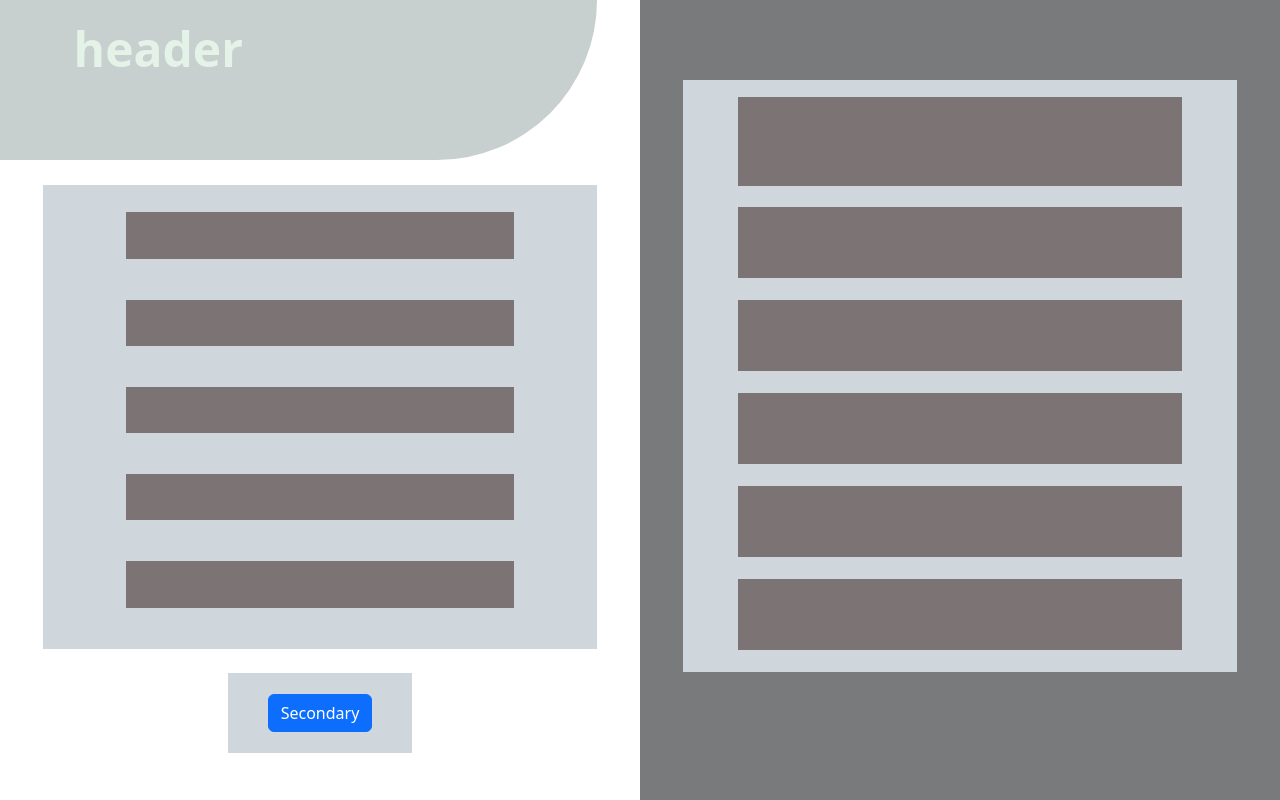
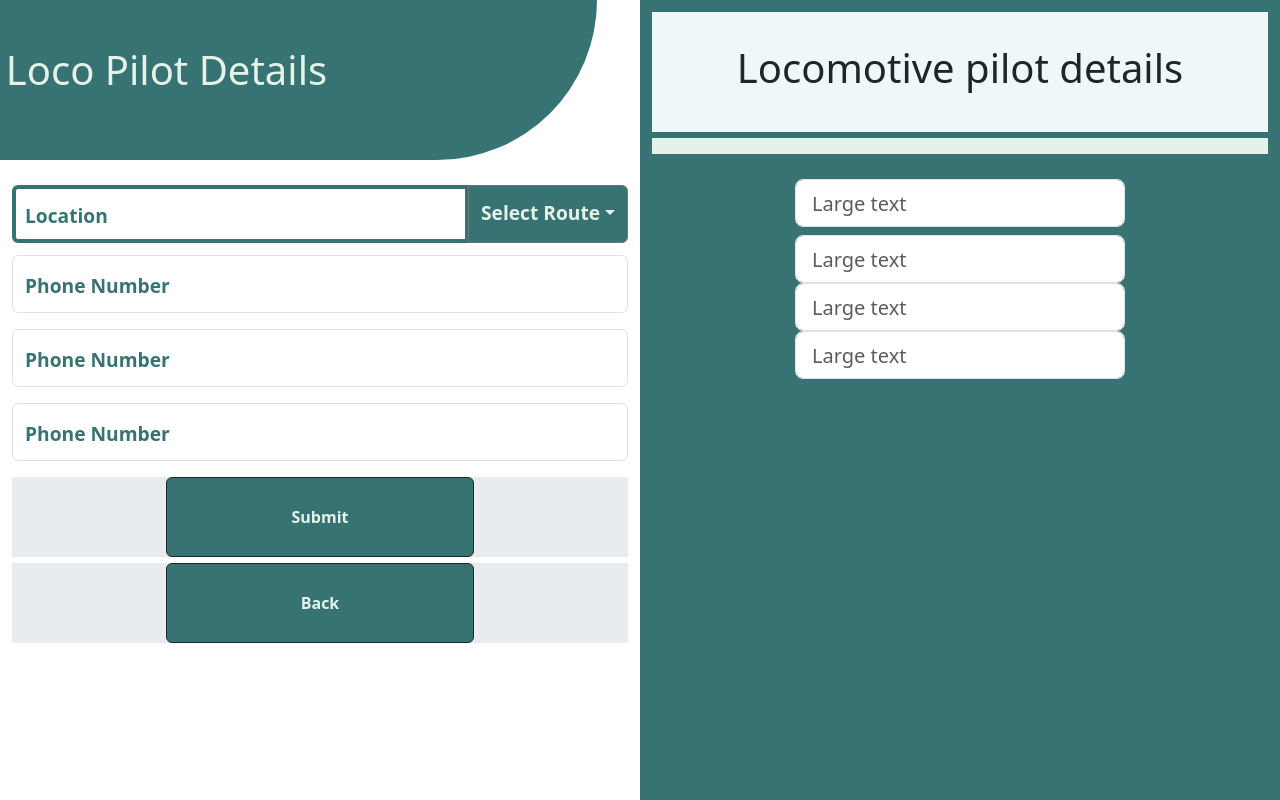
Before and after one commit to vinonsan9744/Techwizards-Finalized-Project, a React (Vite) app in the folder frontend/: page /updatelpdetails in a window 1280 px wide. Built offline with nearby package versions, Linux system fonts and the light colour scheme.

Commit message:
I am doing navigation for my whole admin home page

```diff
--- a/frontend/src/pages/react/AdminHomePage .jsx
+++ b/frontend/src/pages/react/AdminHomePage .jsx
@@ -1,11 +1,15 @@
 /* eslint-disable no-unused-vars */
+
 import React from "react";
 import "./../style/AdminHomePage .css";
 import Button from 'react-bootstrap/Button';
 import Card from 'react-bootstrap/Card';
 import hazardimage from '../assets/hazard.jpeg';
 
+import { useNavigate } from 'react-router-dom';
+
 function AdminHomePage() {
+  const navigate = useNavigate();
   return (
     <>
 
@@ -30,7 +34,8 @@ function AdminHomePage() {
                Some quick example text to build on the card title and make up the
                bulk of the card's content.
             </Card.Text>
-              <Button className="AdminHomePage-inserted-card-box-button">Go somewhere</Button>
+
+              <Button className="AdminHomePage-inserted-card-box-button"  onClick={() => navigate('/updatehazard')}>Approve Hazard</Button>
            </Card.Body>
           </Card>
         </div>
@@ -45,7 +50,7 @@ function AdminHomePage() {
                Some quick example text to build on the card title and make up the
                bulk of the card's content.
             </Card.Text>
-              <Button className="AdminHomePage-inserted-card-box-button">Go somewhere</Button>
+              <Button className="AdminHomePage-inserted-card-box-button"onClick={() => navigate('/hazardlocation')}>Hazard Location</Button>
            </Card.Body>
           </Card>
         </div>
@@ -60,7 +65,7 @@ function AdminHomePage() {
                Some quick example text to build on the card title and make up the
                bulk of the card's content.
             </Card.Text>
-              <Button className="AdminHomePage-inserted-card-box-button">Go somewhere</Button>
+              <Button className="AdminHomePage-inserted-card-box-button" onClick={() => navigate('/updatelpdetails')}>Locomotive pilot </Button>
            </Card.Body>
           </Card>
         </div>
@@ -75,7 +80,7 @@ function AdminHomePage() {
                Some quick example text to build on the card title and make up the
                bulk of the card's content.
             </Card.Text>
-              <Button className="AdminHomePage-inserted-card-box-button">Go somewhere</Button>
+              <Button className="AdminHomePage-inserted-card-box-button" onClick={() => navigate('/updatehazard')}>Update hazards</Button>
            </Card.Body>
           </Card>
         </div>
--- a/frontend/src/pages/react/UpdateHazard.jsx
+++ b/frontend/src/pages/react/UpdateHazard.jsx
@@ -4,26 +4,76 @@ import Button from 'react-bootstrap/Button';
 import FloatingLabel from 'react-bootstrap/FloatingLabel';
 import Form from 'react-bootstrap/Form';
 import InputGroup from 'react-bootstrap/InputGroup';
-
+import { useNavigate } from 'react-router-dom';
 import "./../style/UpdateHazard.css";
 
 function UpdateHazard() {
+  const navigate = useNavigate();
   return (
     <>
       {/* ..........this is the main division of screen.......... */}
       <div className="container-flex vh-100">
         <div className="row vh-100">
           {/* ..........this is the left side box start.......... */}
+          <div className="update-hazard-header-box container-flex ">
+              <div className="update-hazard-title">header</div>
+            </div>
           <div className="update-hazard-main-left col-sm-12 col-md-9 col-lg-9 col-xl-9">
 
-            <div className="update-hazard-header-box container-flex ">
-              <div className="update-hazard-title">header</div>
-            </div>
+
 
             <div>
+
             <InputGroup className="update-hazard-input-dropdown-box">
-                  <Form.Control aria-label="Text input with dropdown button" id="update-hazard-input"/>
+            <FloatingLabel controlId="floatingTextarea2" label="Date">
+            <Form.Control
+          placeholder="Leave a comment here"
+          style={{ height: '5px' }} aria-label="Text input with dropdown button" id="update-hazard-input"/>
+            </FloatingLabel>
+                  <DropdownButton
+                  variant="outline-secondary"
+                  title="Select Route"
+                  id="update-hazard-input-group-dropdown-2"
+                  align="end"
+                  className="update-hazard-dropdown-box-button"
+                 >
+                  <Dropdown.Item href="#">Action</Dropdown.Item>
+                  <Dropdown.Item href="#">Another action</Dropdown.Item>
+                  <Dropdown.Item href="#">Something else here</Dropdown.Item>
+                  <Dropdown.Divider />
+                  <Dropdown.Item href="#">Separated link</Dropdown.Item>
+                  </DropdownButton>
+            </InputGroup>
 
+
+            <InputGroup className="update-hazard-input-dropdown-box">
+            <FloatingLabel controlId="floatingTextarea2" label="Location">
+            <Form.Control
+          placeholder="Leave a comment here"
+          style={{ height: '5px' }} aria-label="Text input with dropdown button" id="update-hazard-input"/>
+            </FloatingLabel>
+                  <DropdownButton
+                  variant="outline-secondary"
+                  title="Select Route"
+                  id="update-hazard-input-group-dropdown-2"
+                  align="end"
+                  className="update-hazard-dropdown-box-button"
+                 >
+                  <Dropdown.Item href="#">Action</Dropdown.Item>
+                  <Dropdown.Item href="#">Another action</Dropdown.Item>
+                  <Dropdown.Item href="#">Something else here</Dropdown.Item>
+                  <Dropdown.Divider />
+                  <Dropdown.Item href="#">Separated link</Dropdown.Item>
+                  </DropdownButton>
+            </InputGroup>
+
+
+            <InputGroup className="update-hazard-input-dropdown-box">
+            <FloatingLabel controlId="floatingTextarea2" label="Hazard type">
+            <Form.Control
+          placeholder="Leave a comment here"
+          style={{ height: '5px' }} aria-label="Text input with dropdown button" id="update-hazard-input"/>
+            </FloatingLabel>
                   <DropdownButton
                   variant="outline-secondary"
                   title="Select Route"
@@ -40,51 +90,19 @@ function UpdateHazard() {
             </InputGroup>
 
             <InputGroup className="update-hazard-input-dropdown-box">
-                  <Form.Control aria-label="Text input with dropdown button" id="update-hazard-input"/>
-
-                  <DropdownButton
-                  variant="outline-secondary"
-                  title="Select Route"
-                  id="update-hazard-input-group-dropdown-2"
-                  align="end"
-                  className="update-hazard-dropdown-box-button"
-                 >
-                  <Dropdown.Item href="#">Action</Dropdown.Item>
-                  <Dropdown.Item href="#">Another action</Dropdown.Item>
-                  <Dropdown.Item href="#">Something else here</Dropdown.Item>
-                  <Dropdown.Divider />
-                  <Dropdown.Item href="#">Separated link</Dropdown.Item>
-                  </DropdownButton>
-            </InputGroup>
-
-            <InputGroup className="update-hazard-input-dropdown-box">
-                  <Form.Control aria-label="Text input with dropdown button" id="update-hazard-input"/>
-
-                  <DropdownButton
-                  variant="outline-secondary"
-                  title="Select Route"
-                  id="update-hazard-input-group-dropdown-2"
-                  align="end"
-                  className="update-hazard-dropdown-box-button"
-                 >
-                  <Dropdown.Item href="#">Action</Dropdown.Item>
-                  <Dropdown.Item href="#">Another action</Dropdown.Item>
-                  <Dropdown.Item href="#">Something else here</Dropdown.Item>
-                  <Dropdown.Divider />
-                  <Dropdown.Item href="#">Separated link</Dropdown.Item>
-                  </DropdownButton>
-            </InputGroup>
-
-            <FloatingLabel controlId="floatingTextarea2" label="Comments">
+            <FloatingLabel controlId="floatingTextarea2" label="Description">
         <Form.Control
           as="textarea"
           placeholder="Leave a comment here"
-          style={{ height: '100px' }}
+           id="update-hazard-input"
+          style={{ height: '110px' }}
         />
       </FloatingLabel>
+            </InputGroup>
 
-            <Button variant="outline-primary" className='update-hazard-button'>Primary</Button>{' '}
-            <Button variant="outline-primary" className='update-hazard-button'>Primary</Button>{' '}
+
+
+
 
             </div>
 
@@ -94,8 +112,8 @@ function UpdateHazard() {
           <div className="update-hazard-main-left col-sm-12 col-md-3 col-lg-3 col-xl-3">
 
             <div className="update-hazard-button-box">
-            <Button variant="outline-primary" className='update-hazard-button'>Primary</Button>{' '}
-            <Button variant="outline-primary" className='update-hazard-button'>Primary</Button>{' '}
+            <Button variant="outline-dark" className='update-hazard-button' >Submit</Button>{' '}
+            <Button variant="outline-dark" className='update-hazard-button' onClick={() => navigate('/adminhomepage')}>Back</Button>{' '}
 
             </div>
 
--- a/frontend/src/pages/react/UpdateLPDetails.jsx
+++ b/frontend/src/pages/react/UpdateLPDetails.jsx
@@ -1,47 +1,132 @@
 
 import "./../style/UpdateLPDetails.css";
-import Button from "react-bootstrap/Button";
+import Dropdown from 'react-bootstrap/Dropdown';
+import DropdownButton from 'react-bootstrap/DropdownButton';
+import Form from 'react-bootstrap/Form';
+import InputGroup from 'react-bootstrap/InputGroup';
+import Button from 'react-bootstrap/Button';
+import FloatingLabel from 'react-bootstrap/FloatingLabel';
+import { useNavigate } from 'react-router-dom';
 
 function UpdateLPDetails() {
+  const navigate = useNavigate();
   return (
     <>
       {/* ..........this is the main division of screen.......... */}
       <div className="container-flex vh-100">
         <div className="row vh-100">
           {/* ..........this is the left side box start.......... */}
-          <div className="main-left col-sm-12 col-md-6 col-lg-6 col-xl-6">
-            <div className="LPheader-box container-flex w-100 vh-30">
-              <div className="LPtitle">header</div>
+          <div className="UpdateLPDetails-main-left col-sm-12 col-md-6 col-lg-6 col-xl-6">
+
+            <div className="UpdateLPDetails-header-box container-flex w-100 vh-30">
+              <div className="UpdateLPDetails-title"><h1>Loco Pilot Details</h1></div>
             </div>
 
-            <div className="LPinput-details-main-box container-flex vh-30">
-              <div className="row">
-                <div className="LPinput1-box container-flex"></div>
-                <div className="LPinput2-box container-flex"></div>
-                <div className="LPinput2-box container-flex"></div>
-                <div className="LPinput2-box container-flex"></div>
-                <div className="LPinput2-box container-flex"></div>
+            <div>
+
+              <div>
+              <InputGroup className="UpdateLPDetails-input-dropdown-box">
+            <FloatingLabel controlId="floatingTextarea2" label="Location">
+            <Form.Control
+          placeholder="Leave a comment here"
+          style={{ height: '3px' }} aria-label="Text input with dropdown button" id="UpdateLPDetails-input"/>
+            </FloatingLabel>
+                  <DropdownButton
+                  variant="outline-secondary"
+                  title="Select Route"
+                  id="UpdateLPDetails-input-group-dropdown-2"
+                  align="end"
+                  className="UpdateLPDetails-dropdown-box-button"
+                 >
+                  <Dropdown.Item href="#">Action</Dropdown.Item>
+                  <Dropdown.Item href="#">Another action</Dropdown.Item>
+                  <Dropdown.Item href="#">Something else here</Dropdown.Item>
+                  <Dropdown.Divider />
+                  <Dropdown.Item href="#">Separated link</Dropdown.Item>
+                  </DropdownButton>
+            </InputGroup>
+
+            <Form.Floating className="mb-3">
+                <Form.Control
+                  id="floatingPhoneNo"
+                  type="tel"
+                  name="locomotivePhoneNo"
+                  placeholder="Phone Number"
+
+                  className="UpdateLPDetails-input-text-box"
+                />
+                <label htmlFor="floatingPhoneNo">Phone Number</label>
+              </Form.Floating>
+
+              <Form.Floating className="mb-3">
+                <Form.Control
+                  id="floatingPhoneNo"
+                  type="tel"
+                  name="locomotivePhoneNo"
+                  placeholder="Phone Number"
+
+                  className="UpdateLPDetails-input-text-box"
+                />
+                <label htmlFor="floatingPhoneNo">Phone Number</label>
+              </Form.Floating>
+
+              <Form.Floating className="mb-3">
+                <Form.Control
+                  id="floatingPhoneNo"
+                  type="tel"
+                  name="locomotivePhoneNo"
+                  placeholder="Phone Number"
+
+                  className="UpdateLPDetails-input-text-box"
+                />
+                <label htmlFor="floatingPhoneNo">Phone Number</label>
+              </Form.Floating>
+
               </div>
+
+
+
             </div>
 
-            <div className="LPbutton-box button-box container-flex">
-              <Button>Secondary</Button>{" "}
+            <div className="UpdateLPDetails-box button-box container-flex">
+            <Button variant="outline-dark" className='UpdateLPDetails-button' >Submit</Button>{' '}
+
             </div>
+
+            <div className="UpdateLPDetails-box button-box container-flex">
+            <Button variant="outline-dark" className='UpdateLPDetails-button' onClick={() => navigate('/adminhomepage')}>Back</Button>{' '}
+            </div>
+
+
+
           </div>
           {/* ..........left side box ended.......... */}
 
           {/* ..........this is the right side box.......... */}
-          <div className="main-right col-sm-12 col-md-6 col-lg-6 col-xl-6">
-            <div className="LPoutput-details-main-box container-flex vh-30">
-              <div className="row">
-                <div className="right-LPoutput-title-box container-flex"></div>
-                <div className="right-LPoutput-box container-flex"></div>
-                <div className="right-LPoutput-box container-flex"></div>
-                <div className="right-LPoutput-box container-flex"></div>
-                <div className="right-LPoutput-box container-flex"></div>
-                <div className="right-LPoutput-box container-flex"></div>
+          <div className="UpdateLPDetails-main-right col-sm-12 col-md-6 col-lg-6 col-xl-6">
+
+            <div className="UpdateLPDetails-heading-box container-flex">
+              <h1>Locomotive pilot details</h1>
+            </div>
+            <div className="UpdateLPDetails-heading-line container-flex"></div>
+
+            <div className="UpdateLPDetails-input-box container-flex">
+              <div>
+              <Form.Control size="lg" className="mb-2" type="text" placeholder="Large text" />
+            <Form.Control size="lg" type="text" placeholder="Large text" />
+            <Form.Control size="lg" type="text" placeholder="Large text" />
+            <Form.Control size="lg" type="text" placeholder="Large text" />
               </div>
+
+
+
+
+
             </div>
+
+
+
+
           </div>
           {/* ..........right side box ended.......... */}
         </div>
--- a/frontend/src/pages/style/UpdateLPDetails.css
+++ b/frontend/src/pages/style/UpdateLPDetails.css
@@ -7,15 +7,17 @@ html {
 
 /* ..........left side design start.......... */
 
-.main-left {
+.UpdateLPDetailsmain-left {
   background-color: white;
   height: 100%;
+  container: flex;
 }
 
-.LPheader-box {
+.UpdateLPDetails-header-box{
   display: flex;
   justify-content: flex-start;
-  background-color: rgb(199, 207, 207);
+  align-items: center;
+  background-color: #387373;
   height: 20%;
   width: 80%;
   border-bottom-right-radius: 200px;
@@ -23,227 +25,123 @@ html {
   margin-bottom: 4%;
 }
 
-.LPtitle {
-  font-size: 3rem;
-  text-align: center;
+.UpdateLPDetails-title {
+  font-size: 8vh;
+  text-align: left;
   font-weight: bolder;
-  margin-left: 15%;
+  margin-left: 4%;
   color: #e4f2e7;
-  margin-bottom: 10%;
-  justify-content: center;
+  margin-bottom: 5%;
+  margin-top: 3%;
+
 }
 
-.LPinput-details-main-box {
-  background-color: rgb(207, 215, 221);
-  height: 58%;
-  width: 90%;
-  justify-content: center;
-  align-items: center;
-  margin-left: 5%;
-  margin-right: 5%;
-  margin-bottom: 4%;
+
+.UpdateLPDetails-input-dropdown-box{
+  margin-bottom: 2%;
+  width: 100%;
+}
+#UpdateLPDetails-input-group-dropdown-2{
+  background-color: #387373;
+  color: #e4f2e7;
+  font-size: 1.2rem;
+  font-weight: bolder;
+}
+#UpdateLPDetails-input{
+  border: .5vh solid #387373;
+  font-size: 1.2rem;
+  color: #387373;
+  font-weight: bolder;
 }
 
-.LPinput1-box {
-  display: flex;
-  justify-content: center;
-  align-items: center;
-  background-color: rgb(124, 116, 116);
-  height: 10%;
-  width: 70%;
-  margin-left: 15%;
-  margin-right: 15%;
-  margin-top: 5%;
-  margin-bottom: 2%;
+
+#UpdateLPDetails-input-group-dropdown-2{
+  background-color: #387373;
+  color: #e4f2e7;
+  font-size: 1.2rem;
+  font-weight: bolder;
+}
+#UpdateLPDetails-input{
+  border: .5vh solid #387373;
+  font-size: 1rem;
+  color: #387373;
+  font-weight: bolder;
+}
+.UpdateLPDetails-input-dropdown-box{
+  width: 100%;
+  margin-top: 3%;
+
 }
 
-.LPinput2-box {
-  display: flex;
-  justify-content: center;
-  align-items: center;
-  background-color: rgb(124, 116, 116);
+.UpdateLPDetails-box {
+  background-color: rgb(233, 236, 238);
   height: 10%;
-  width: 70%;
-  margin-left: 15%;
-  margin-right: 15%;
-  margin-bottom: 2%;
+  width: 100%;
+ margin-bottom: 1%;
 }
 
-.LPbutton-box {
-  background-color: rgb(207, 215, 221);
-  height: 10%;
-  width: 30%;
-  margin-left: 35%;
-  margin-right: 35%;
-  margin-bottom: 4%;
+.UpdateLPDetails-button{
+  height: 100%;
+  width: 50%;
+  background-color: #387373;
+  color: #e4f2e7;
+  font-weight: bolder;
 }
 
 /* ..........right side design start.......... */
-.main-right {
-  background-color: #787a7c;
+.UpdateLPDetails-main-right {
+  background-color: #387373;
   height: 100%;
   justify-content: center;
   align-items: center;
 }
 
-.LPoutput-details-main-box {
-  background-color: rgb(183, 189, 194);
-  height: 74%;
-  width: 90%;
-  justify-content: center;
-  align-items: center;
-  margin-left: 5%;
-  margin-right: 5%;
-  margin-top: 15%;
-  margin-bottom: 13%;
+.UpdateLPDetails-heading-box{
+  background-color: #eff8f8;
+  width: 100%;
+  height: 15%;
+  margin-top: 2%;
 }
 
-.right-LPoutput-title-box {
+.UpdateLPDetails-heading-line{
   display: flex;
   justify-content: center;
   align-items: center;
-  background-color: rgb(124, 116, 116);
-  height: 15%;
-  width: 80%;
-  margin-top: 3%;
-  margin-bottom: 2%;
-  margin-left: 10%;
-  margin-right: 10%;
+  /* background-color: rgb(199, 207, 207); */
+  height: 2%;
+  width: 100%;
+  margin-right: 15%;
+  margin-top: 1%;
+  margin-bottom: 4%;
+  background-color: #e4f2e7;
 }
 
-.right-LPoutput-box {
-  display: flex;
+.UpdateLPDetails-input-box {
+  /* background-color: rgb(183, 189, 194); */
+  height: 70%;
+  width: 100%;
   justify-content: center;
-  align-items: center;
-  background-color: rgb(124, 116, 116);
-  height: 12%;
-  width: 80%;
-  margin-bottom: 2%;
-  margin-left: 10%;
-  margin-right: 10%;
+  align-items: flex-start;
+
 }
 
-body,
-html {
-  margin: 0;
-  padding: 0;
-  height: 100%;
+.UpdateLPDetails-input-text{
+  border: .5vh solid #387373;
+  margin-top: 2%;
+  width: 100%;
+
+  color: white;
+  padding: 1vh;
+  font-size: 1em;
+  cursor: pointer;
+  transition: background-color 0.3s;
 }
 
-/* ..........left side design start.......... */
-
-.main-left {
-  background-color: white;
-  height: 100%;
-}
-
-.LPheader-box {
-  display: flex;
-  justify-content: flex-start;
-  background-color: rgb(199, 207, 207);
-  height: 20%;
-  width: 80%;
-  border-bottom-right-radius: 200px;
-  margin-left: -5%;
-  margin-bottom: 4%;
-}
-
-.LPtitle {
-  font-size: 3rem;
-  text-align: center;
-  font-weight: bolder;
-  margin-left: 15%;
-  color: #e4f2e7;
-  margin-bottom: 10%;
-  justify-content: center;
-}
-
-.LPinput-details-main-box {
-  background-color: rgb(207, 215, 221);
-  height: 58%;
+.UpdateLPDetails-textbox{
   width: 90%;
-  justify-content: center;
-  align-items: center;
+  background-color: #e4f2e7;
+  height: 13%;
+  margin-bottom: 2%;
   margin-left: 5%;
   margin-right: 5%;
-  margin-bottom: 4%;
 }
-
-.LPinput1-box {
-  display: flex;
-  justify-content: center;
-  align-items: center;
-  background-color: rgb(124, 116, 116);
-  height: 10%;
-  width: 70%;
-  margin-left: 15%;
-  margin-right: 15%;
-  margin-top: 5%;
-  margin-bottom: 2%;
-}
-
-.LPinput2-box {
-  display: flex;
-  justify-content: center;
-  align-items: center;
-  background-color: rgb(124, 116, 116);
-  height: 10%;
-  width: 70%;
-  margin-left: 15%;
-  margin-right: 15%;
-  margin-bottom: 2%;
-}
-
-.LPbutton-box {
-  background-color: rgb(207, 215, 221);
-  height: 10%;
-  width: 30%;
-  margin-left: 35%;
-  margin-right: 35%;
-  margin-bottom: 4%;
-}
-
-/* ..........right side design start.......... */
-.main-right {
-  background-color: #787a7c;
-  height: 100%;
-  justify-content: center;
-  align-items: center;
-}
-
-.LPoutput-details-main-box {
-  background-color: rgb(207, 215, 221);
-  height: 74%;
-  width: 90%;
-  justify-content: center;
-  align-items: center;
-  margin-left: 5%;
-  margin-right: 5%;
-  margin-top: 13%;
-  margin-bottom: 13%;
-}
-
-.right-LPoutput-title-box {
-  display: flex;
-  justify-content: center;
-  align-items: center;
-  background-color: rgb(124, 116, 116);
-  height: 15%;
-  width: 80%;
-  margin-top: 3%;
-  margin-bottom: 2%;
-  margin-left: 10%;
-  margin-right: 10%;
-}
-
-.right-LPoutput-box {
-  display: flex;
-  justify-content: center;
-  align-items: center;
-  background-color: rgb(124, 116, 116);
-  height: 12%;
-  width: 80%;
-  margin-bottom: 2%;
-  margin-left: 10%;
-  margin-right: 10%;
-}
```
Also changed, not shown: frontend/src/pages/react/HazardLocation .jsx (+7 -72 lines), frontend/src/pages/style/HazardLocation .css (+14 -8 lines), frontend/src/pages/style/UpdateHazard.css (+9 -8 lines).
